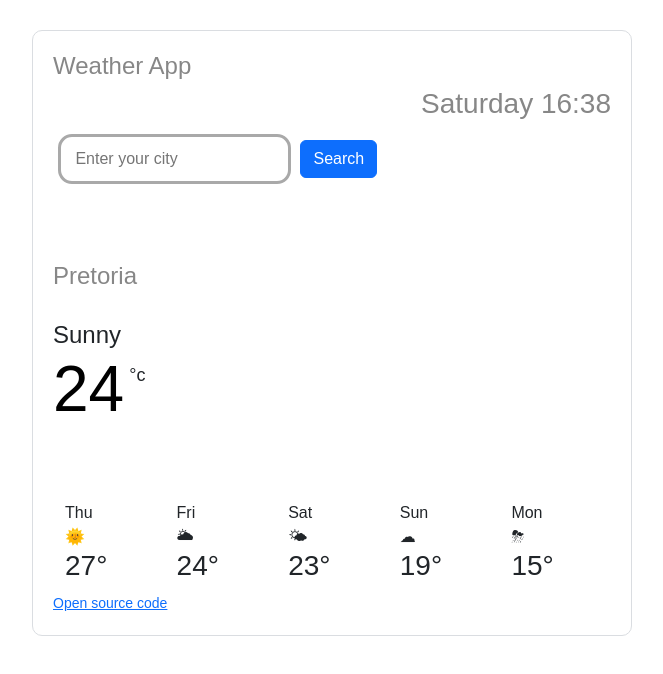
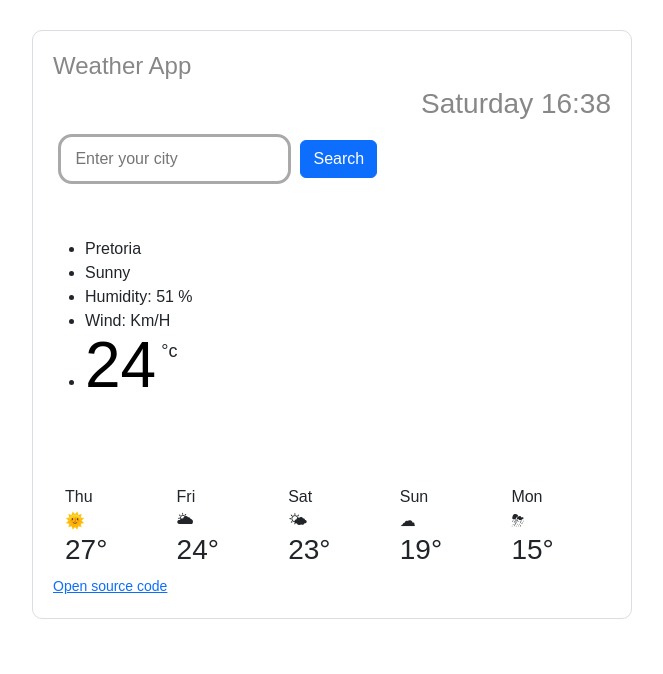
Before and after one commit to u19192372/Weather-App, a plain HTML site: page index.html in a window 1280 px wide. Shown: the whole page, without its empty margins (308-971 px from the left). Drawn offline with nearby package versions, Linux system fonts and the light colour scheme.

Commit message:
updated showTemp function

```diff
--- a/index.html
+++ b/index.html
@@ -33,12 +33,19 @@
 <button class="btn btn-primary"> Search </button>
 
 </div>
-</br> </br> </br>
-<div class="location">
-  <h1 id="cityName"> Pretoria</h1>
-  <br><h4 id="description" class="description">  Sunny</h4>
-  <h2 class="degrees" id="degrees"><strong> 24</strong><small class="units"> &deg;c</small> </h2>
-</div>
+</br> </br>
+<ul>
+    <li id="cityName">Pretoria</li>
+    <li id="description" class="description">Sunny</li>
+    <li>Humidity: <span id="humidity"> 51</span> %</li>
+    <li>Wind: <span id="wind"> </span> Km/H</li>
+    <li class="degrees" id="degrees"><strong> 24</strong><small class="units"> &deg;c</small></li>
+</ul>
+
+
+
+
+
 <br> </br> </br>
 <div class="container">
   <div class="row">
--- a/src/script.js
+++ b/src/script.js
@@ -45,6 +45,10 @@ function showTemp(response) {
   let temp = Math.round(response.data.main.temp);
   let tempElement = document.querySelector("#degrees");
   let description = document.querySelector("#description");
+  let humidityElement = document.querySelector("#humidity");
+  let windElement = document.querySelector("#wind");
   tempElement.innerHTML = `${temp} °C`;
   description.innerHTML = response.data.weather[0].description;
+  humidityElement.innerHTML = response.data.main.humidity;
+  windElement.innerHTML = Math.round(response.data.wind.speed);
 }
--- a/src/style.css
+++ b/src/style.css
@@ -50,3 +50,6 @@ strong {
   top: -30px;
   font-size: 18px;
 }
+.description {
+  text-transform: capitalize;
+}
```
